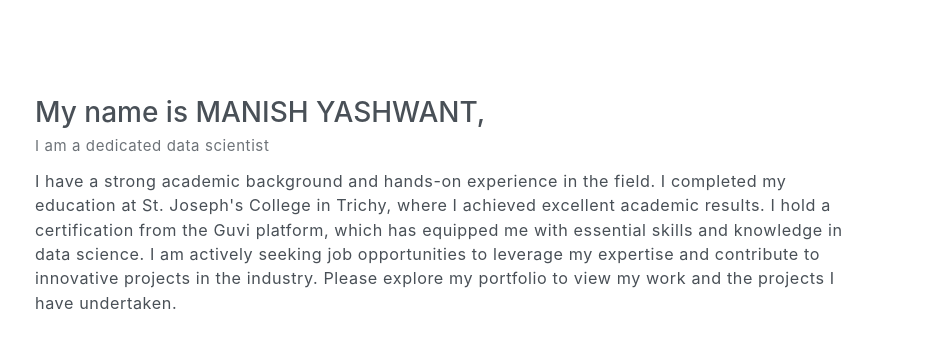
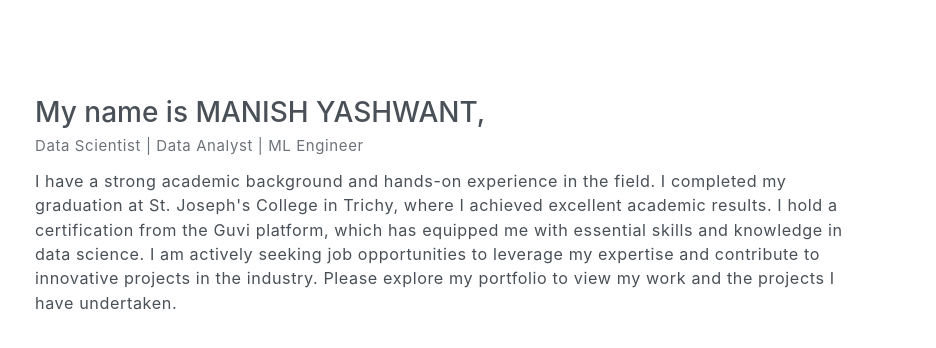
Before and after one commit to MANISHYASH/portofolio, a plain HTML site: page index.html in a window 1280 px wide. Shown: the part 800-1148 px from the top of the page, 344-1280 px from the left. Drawn offline with Linux system fonts and the light colour scheme.

Commit message:
Update index.html

```diff
--- a/index.html
+++ b/index.html
@@ -172,8 +172,8 @@
                 </div>
                 <div class="pl-md-4 col-md-9">
                     <h6 class="title">My name is MANISH YASHWANT,</h6>
-                    <p class="subtitle">I am a dedicated data scientist </p>
-                    <p>I have a strong academic background and hands-on experience in the field. I completed my education at St. Joseph's College in Trichy, where I achieved excellent academic results. I hold a certification from the Guvi platform, which has equipped me with essential skills and knowledge in data science. I am actively seeking job opportunities to leverage my expertise and contribute to innovative projects in the industry. Please explore my portfolio to view my work and the projects I have undertaken.</p><br>
+                    <p class="subtitle">Data Scientist | Data Analyst | ML Engineer </p>
+                    <p>I have a strong academic background and hands-on experience in the field. I completed my graduation at St. Joseph's College in Trichy, where I achieved excellent academic results. I hold a certification from the Guvi platform, which has equipped me with essential skills and knowledge in data science. I am actively seeking job opportunities to leverage my expertise and contribute to innovative projects in the industry. Please explore my portfolio to view my work and the projects I have undertaken.</p><br>
                         <a href="assets/docs/resume.pdf" class="btn btn-dark rounded" id="downloadCV">DOWNLOAD CV</a>
                 </div>
             </div>
@@ -485,7 +485,7 @@
                     <div class="row align-items-center">
                         <div class="col-sm-9 text-center text-sm-left">
                             <h5 class="mt-3">Hire Me For Your Project</h5>
-                            <p class="mb-3">I'm curios to work for your organization</p>
+                            <p class="mb-3">I'm curious to work for your organization</p>
                         </div>
                         <div class="col-sm-3 text-center text-sm-right">
                             <a href="https://wa.me/9944619311" class="btn btn-light rounded" target="_blank" >Hire Me!</a>
```
